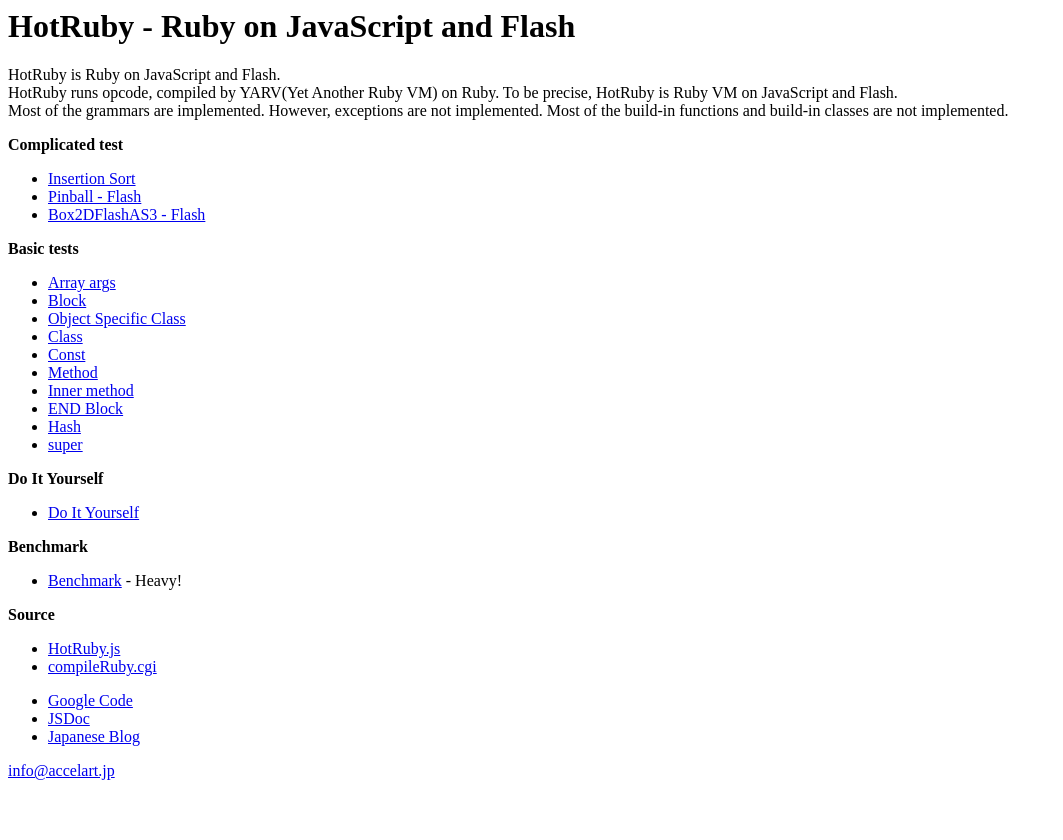
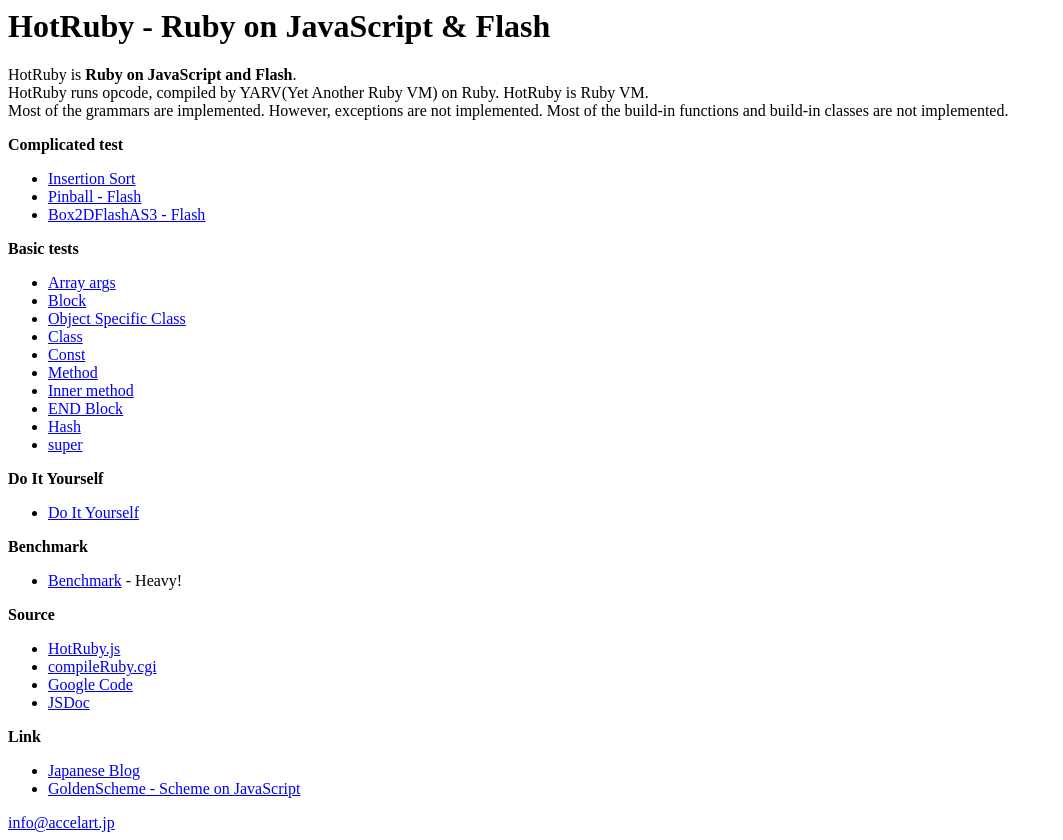
Before and after one commit to oneup/hotruby, a plain HTML site: page web/index.html in a window 1280 px wide. Shown: the whole page, without its empty margins (0-1063 px from the left). Before the commit the page ends 800 px from the top, so only its background shows below. Drawn offline with Linux system fonts and the light colour scheme.

Commit message:
git-svn-id: http://hotruby.googlecode.com/svn/trunk@31 4fb8041d-b042-0410-9571-f50be27af959

```diff
--- a/web/index.html
+++ b/web/index.html
@@ -1,13 +1,13 @@
 <html>
 <head>
-	<title>HotRuby - Ruby on JavaScript and Flash</title>
+	<title>HotRuby - Ruby on JavaScript &amp; Flash</title>
 </head>
 <body>
-	<h1>HotRuby - Ruby on JavaScript and Flash</h1>
+	<h1>HotRuby - Ruby on JavaScript &amp; Flash</h1>
 
 	<p>
-		HotRuby is Ruby on JavaScript and Flash. <br />
-		HotRuby runs opcode, compiled by YARV(Yet Another Ruby VM) on Ruby. To be precise, HotRuby is Ruby VM on JavaScript and Flash. <br />
+		HotRuby is <strong>Ruby on JavaScript and Flash</strong>. <br />
+		HotRuby runs opcode, compiled by YARV(Yet Another Ruby VM) on Ruby. HotRuby is Ruby VM. <br />
 		Most of the grammars are implemented. However, exceptions are not implemented. Most of the build-in functions and build-in classes are not implemented. <br />
 	</p>
 
@@ -55,11 +55,16 @@
 		<ul>
 			<li><a href="js/HotRuby.js">HotRuby.js</a></li>
 			<li><a href="compileRuby_cgi">compileRuby.cgi</a></li>
-		</ul>
-		<ul>
 			<li><a href="http://code.google.com/p/hotruby/source">Google Code</a></li>
 			<li><a href="jsdoc">JSDoc</a></li>
+		</ul>
+	</div>
+
+	<div><b>Link</b></div>
+	<div>
+		<ul>
 			<li><a href="http://d.hatena.ne.jp/yukoba/searchdiary?word=%2a%5bHotRuby%5d">Japanese Blog</a></li>
+			<li><a href="http://goldenscheme.accelart.jp/">GoldenScheme - Scheme on JavaScript</a></li>
 		</ul>
 	</div>
 
```
